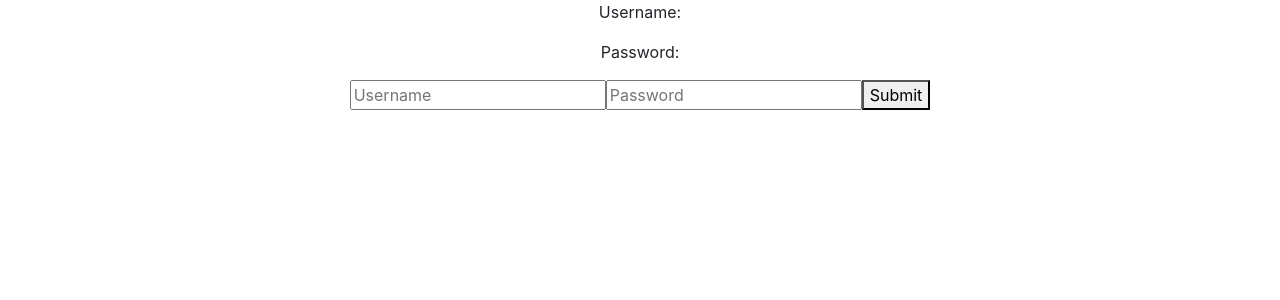
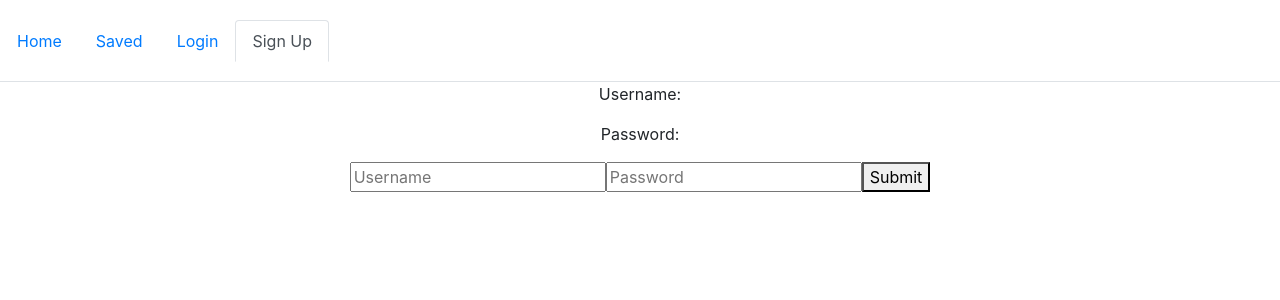
Before and after one commit to Leevie/park-sense-app, a React (Create React App) app in the folder client/: page /signup in a window 1280 px wide. Shown: the top 300 px of the page. Built offline with nearby package versions, Linux system fonts and the light colour scheme.

Commit message:
Added the NavBar to Login, Signup pages

```diff
--- a/client/src/App.js
+++ b/client/src/App.js
@@ -1,5 +1,4 @@
 import React from 'react';
-import logo from './logo.svg';
 import './App.css';
 import Home from "./components/pages/Home";
 import Login from "./components/Login";
--- a/client/src/components/Footer/index.js
+++ b/client/src/components/Footer/index.js
@@ -3,9 +3,9 @@ import "./footer.css";
 
 function Footer(){
     return (
-      <footer class="footer mt-auto py-3">
-        <div class="container">
-          <span class="text-muted">Place sticky footer content here.</span>
+      <footer className="footer mt-auto py-3">
+        <div className="container">
+          <span className="text-muted">Place sticky footer content here.</span>
         </div>
       </footer>
     );
--- a/client/src/components/Login/index.js
+++ b/client/src/components/Login/index.js
@@ -1,5 +1,6 @@
 import React from "react";
 import axios from "axios";
+import NavBar from "../Nav";
 // import "./Login.css";
 import {Animated} from "react-animated-css";
 
@@ -62,6 +63,7 @@ class Login extends React.Component {
 
         return (
             <Animated animationIn="fadeIn" animationOut="fadeOut" isVisible={true}>
+            <NavBar/>
             <div className="container">
                 <div className="row">
                     <div className="col-md-3"></div>
--- a/client/src/components/Nav/index.js
+++ b/client/src/components/Nav/index.js
@@ -14,12 +14,12 @@ function NavBar(props) {
         </Link>
       </li>
       <li className="nav-item">
-      <Link to="/login" role="button" className="btn btn-link">
+      <Link to="/login" role="button" className={window.location.pathname === "/login" ? "nav-link active" : "nav-link"}>
         Login
       </Link>
       </li>
       <li className="nav-item">
-      <Link to="/signup" role="button" className="btn btn-link">
+      <Link to="/signup" role="button" className={window.location.pathname === "/signup" ? "nav-link active" : "nav-link"}>
         Sign Up
       </Link>
       </li>
--- a/client/src/components/SignUp/index.js
+++ b/client/src/components/SignUp/index.js
@@ -1,4 +1,5 @@
 import React, { Component } from "react";
+import NavBar from "../Nav";
 
 class SignUp extends Component {
   // Setting the initial values of this.state.username and this.state.password
@@ -27,6 +28,8 @@ class SignUp extends Component {
 
   render() {
     return (
+      <div>
+      <NavBar/>
       <form>
         <p>Username: {this.state.username}</p>
         <p>Password: {this.state.password}</p>
@@ -46,6 +49,7 @@ class SignUp extends Component {
         />
         <button onClick={this.handleFormSubmit}>Submit</button>
       </form>
+      </div>
     );
   }
 }
--- a/client/src/components/pages/Home.js
+++ b/client/src/components/pages/Home.js
@@ -1,14 +1,15 @@
 import React from "react";
-import Nav from "../Nav";
+import NavBar from "../Nav";
 import Jumbotron from "../Jumbotron";
 import Review from "../Review";
 import {Preview, PreviewItem} from "../Preview";
 import Footer from "../Footer";
+// import NavBar from "../Nav";
 
 function Home() {
   return (
     <div>
-      <Nav/>
+      <NavBar/>
      <Jumbotron/>
     <Review/>
     <Preview>
```
